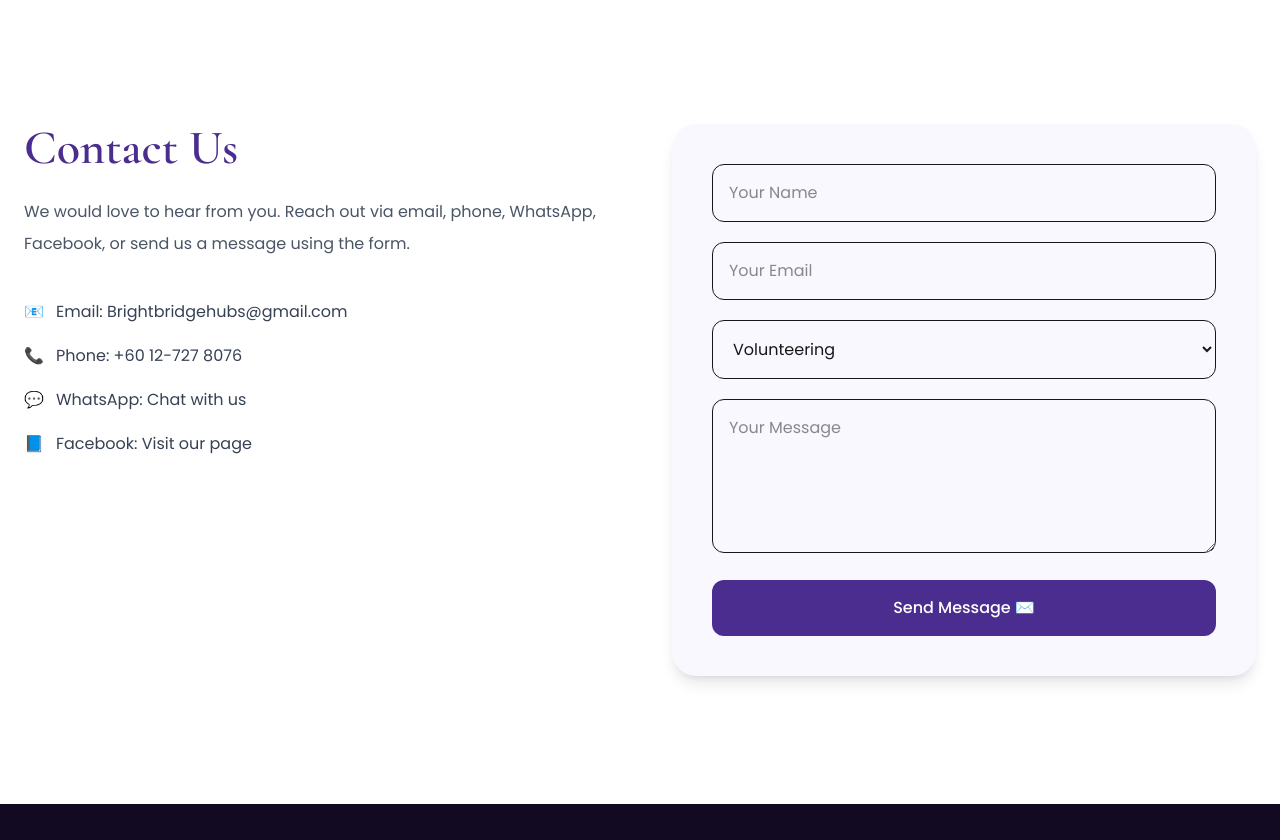
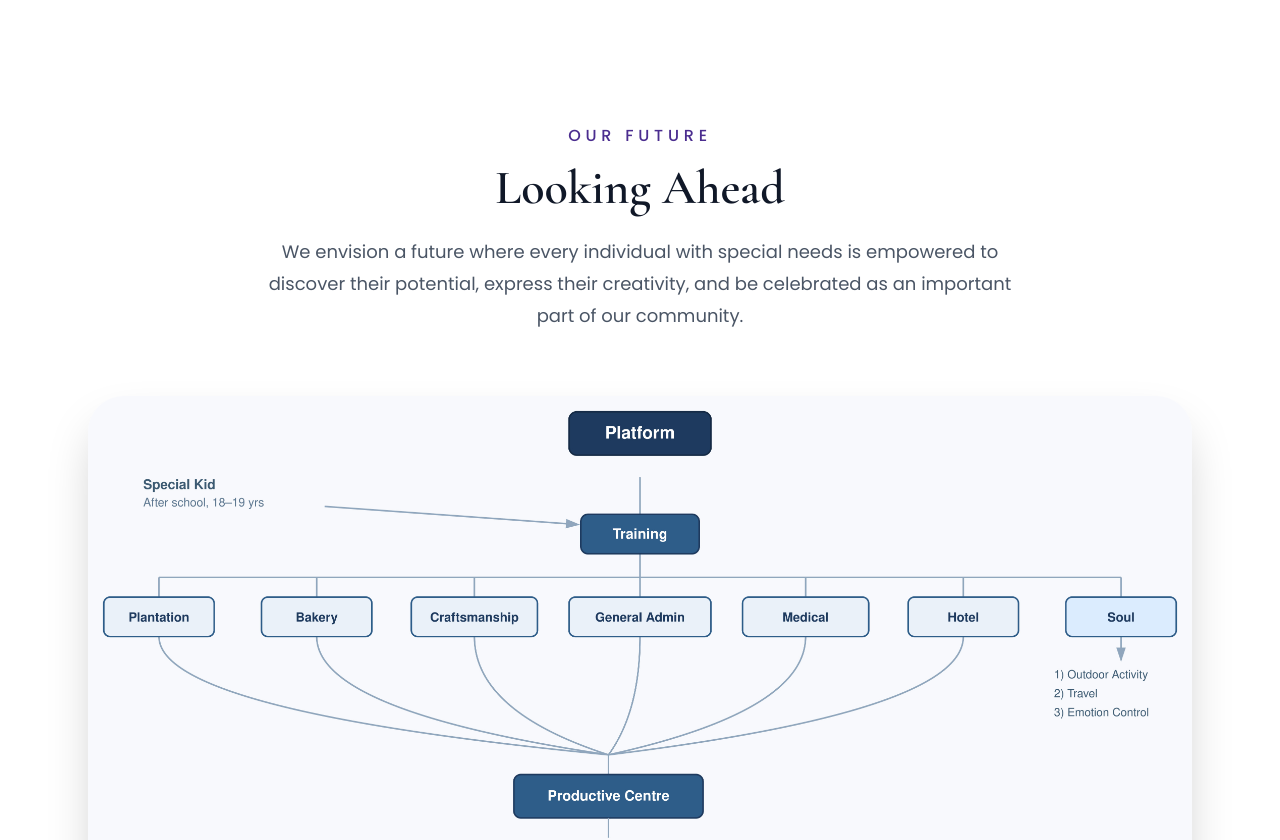
Before and after one commit to jpoi0003/Amazing-Minds, a Next.js app: page / in a window 1280 px wide. Shown: the part 10840-11680 px from the top of the page. Built offline with nearby package versions, Linux system fonts and the light colour scheme; a web font is replaced by a local one.

Commit message:
Update Our Future Page

```diff
--- a/app/page.tsx
+++ b/app/page.tsx
@@ -6,6 +6,7 @@ import Story from "@/components/Story";
 import Artists from "@/components/Artists";
 import Gallery from "@/components/Gallery";
 import Voices from "@/components/Voices";
+import Future from "@/components/Future";
 import Contact from "@/components/Contact";
 import Footer from "@/components/Footer";
 
@@ -20,6 +21,7 @@ export default function Home() {
       <Artists />
       <Gallery />
       <Voices />
+      <Future />
       <Contact />
       <Footer />
     </main>
--- /dev/null
+++ b/components/Future.tsx
@@ -0,0 +1,49 @@
+"use client";
+
+import Image from "next/image";
+import { useLanguage } from "@/context/LanguageContext";
+import { translations } from "@/translations";
+
+export default function Future() {
+  const { language } = useLanguage();
+  const t = translations[language];
+
+  return (
+    <section id="future" className="py-24 md:py-32 bg-white">
+      <div className="max-w-6xl mx-auto px-6">
+
+        {/* Heading */}
+        <div className="text-center">
+
+          <p className="uppercase tracking-[0.3em] text-[#4B2D8F] font-medium">
+            {t.future.eyebrow}
+          </p>
+
+          <h2 className="mt-4 text-5xl font-semibold text-gray-900">
+            {t.future.title}
+          </h2>
+
+          <p className="mt-6 max-w-3xl mx-auto text-lg leading-8 text-gray-600">
+            {t.future.description}
+          </p>
+
+        </div>
+
+        {/* Image */}
+
+        <div className="mt-16">
+
+          <Image
+            src="/future/blueprint.jpg"
+            alt="Amazing Minds Future"
+            width={1600}
+            height={900}
+            className="rounded-[36px] shadow-2xl object-cover w-full h-auto"
+          />
+
+        </div>
+
+      </div>
+    </section>
+  );
+}
--- a/translations/en.ts
+++ b/translations/en.ts
@@ -138,6 +138,12 @@ voices: {
   volunteer: "Become a Volunteer",
   partner: "Partner With Us",
 },
+future: {
+  eyebrow: "Our Future",
+  title: "Looking Ahead",
+  description:
+    "We envision a future where every individual with special needs is empowered to discover their potential, express their creativity, and be celebrated as an important part of our community.",
+},
 contact: {
   title: "Contact Us",
   description:
--- a/translations/ms.ts
+++ b/translations/ms.ts
@@ -138,6 +138,12 @@ voices: {
   volunteer: "Jadi Sukarelawan",
   partner: "Jadi Rakan Kerjasama",
 },
+future: {
+  eyebrow: "Masa Depan Kami",
+  title: "Melangkah ke Hadapan",
+  description:
+    "Kami membayangkan masa depan di mana setiap individu berkeperluan khas diberi peluang untuk menyerlahkan potensi, mengekspresikan kreativiti dan diraikan sebagai sebahagian daripada komuniti.",
+},
 contact: {
   title: "Hubungi Kami",
   description:
--- a/translations/zh.ts
+++ b/translations/zh.ts
@@ -138,6 +138,12 @@ voices: {
   volunteer: "成为志愿者",
   partner: "成为合作伙伴",
 },
+future: {
+  eyebrow: "我们的未来",
+  title: "展望未来",
+  description:
+    "我们希望创造一个更加包容的未来，让每一位特殊需要人士都能发挥潜能、展现创意，并成为社区中被欣赏与尊重的一份子。",
+},
 contact: {
   title: "联系我们",
   description:
```
Also changed, not shown: public/future/blueprint.jpg (added).
